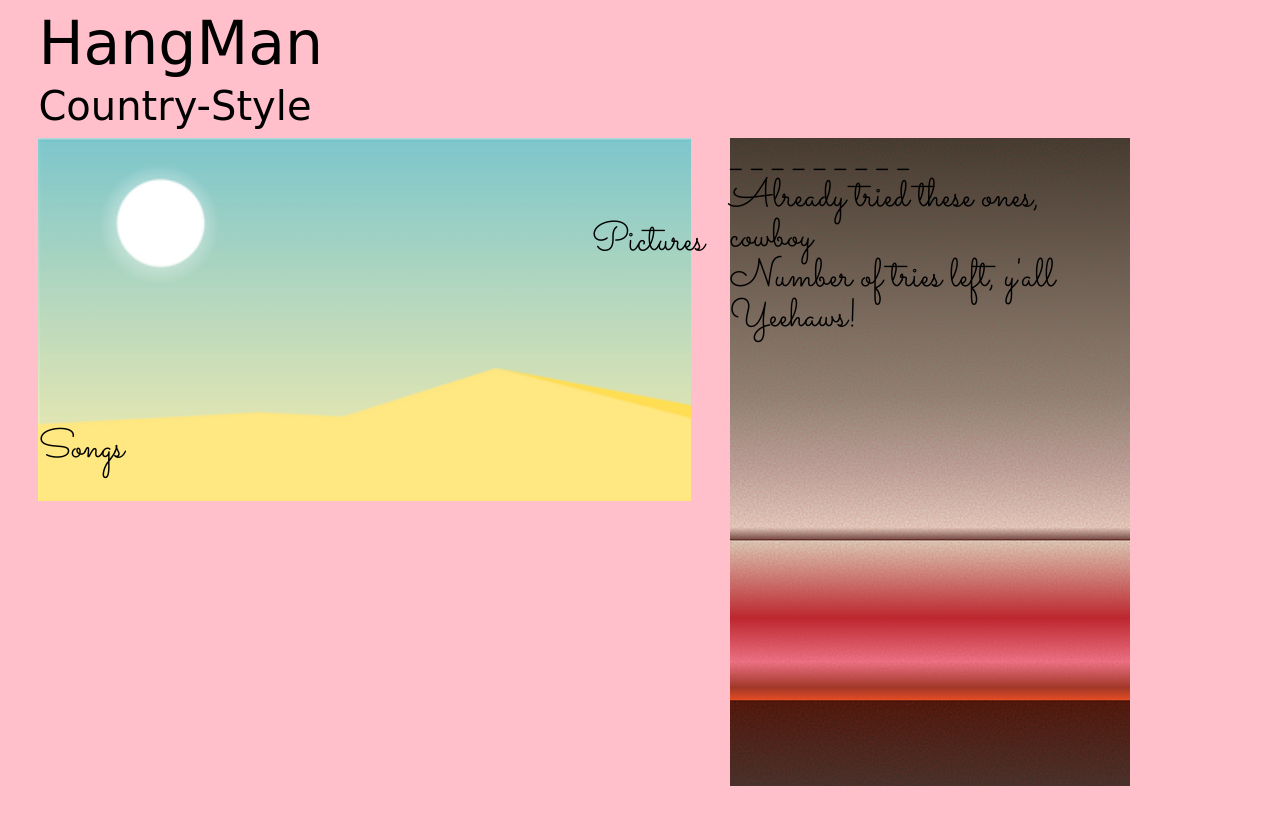
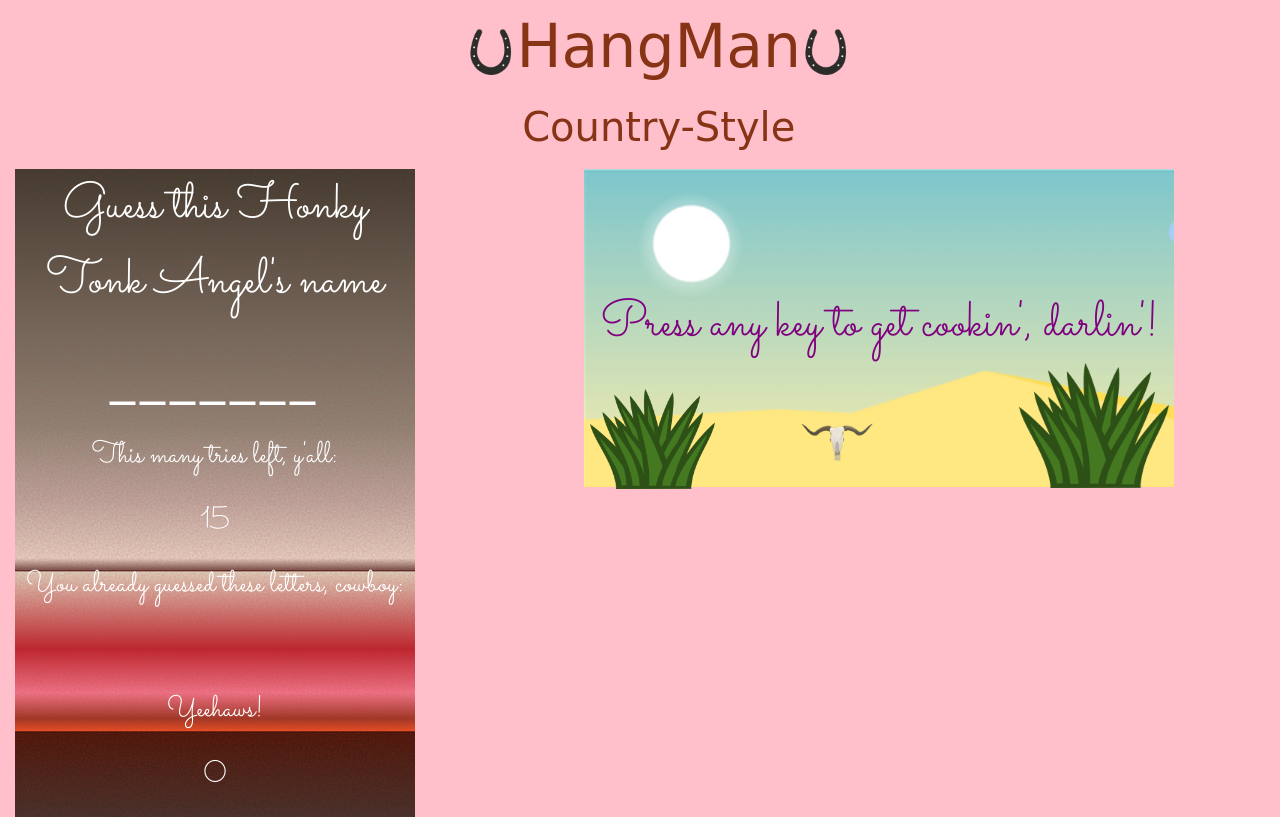
Before and after one commit to alrewi/Word-Guess-Game, a plain HTML site: page index.html in a window 1280 px wide. Drawn offline with nearby package versions, Linux system fonts and the light colour scheme; a script that the page names is missing; a web font is replaced by a local one.

Commit message:
removed songs and finished css.

```diff
--- a/assets/css/reset.css
+++ /dev/null
@@ -1,48 +0,0 @@
-/* http://meyerweb.com/eric/tools/css/reset/
-   v2.0 | 20110126
-   License: none (public domain)
-*/
-
-html, body, div, span, applet, object, iframe,
-h1, h2, h3, h4, h5, h6, p, blockquote, pre,
-a, abbr, acronym, address, big, cite, code,
-del, dfn, em, img, ins, kbd, q, s, samp,
-small, strike, strong, sub, sup, tt, var,
-b, u, i, center,
-dl, dt, dd, ol, ul, li,
-fieldset, form, label, legend,
-table, caption, tbody, tfoot, thead, tr, th, td,
-article, aside, canvas, details, embed,
-figure, figcaption, footer, header, hgroup,
-menu, nav, output, ruby, section, summary,
-time, mark, audio, video {
-	margin: 0;
-	padding: 0;
-	border: 0;
-	font-size: 100%;
-	font: inherit;
-	vertical-align: baseline;
-}
-/* HTML5 display-role reset for older browsers */
-article, aside, details, figcaption, figure,
-footer, header, hgroup, menu, nav, section {
-	display: block;
-}
-body {
-	line-height: 1;
-}
-ol, ul {
-	list-style: none;
-}
-blockquote, q {
-	quotes: none;
-}
-blockquote:before, blockquote:after,
-q:before, q:after {
-	content: '';
-	content: none;
-}
-table {
-	border-collapse: collapse;
-	border-spacing: 0;
-}
--- a/assets/css/style.css
+++ b/assets/css/style.css
@@ -6,42 +6,51 @@ body{
     height: 100%;
     width: 100%;
     background-color: pink;
+    position: relative;
+}
+
+
+header {
+    width: 100%;
+    text-align: center;
+}
+h1, h3 {
+    color: #873416;
+    font-family: 'Shrikhand', cursive;
 }
 h1 {
     font-size: 60px;
-    font-family: 'Shrikhand', cursive;
     padding: 1% 0 1% 3%;
 }
 h3 {
     font-size: 40px;
-    font-family: 'Shrikhand', cursive;
     padding: 0 0 1% 3%;
 }
-.playback-area {
-    height: 363px;
-    width: 653px;
-    float: left;
-    background-color: pink;
-    background-image: url("../images/dune_landscape_emprty.png");
-    background-size: cover;
-    font-family: 'Sacramento', cursive;
-    font-size: 40px;
-    position: relative;
-    margin: 0 3% 0 3%;
+
+
+
+
+.row {
+    display: flex;
+    flex-wrap: flex;
 }
-.artist-image {
-    height: 150px;
-    width: 100px;
-    float: right;
-    margin: 84px 0 84px 0;
+.column {
+    display: flex;
 }
-.song-info {
-    height: 20%;
+h2 {
+    font-size: 50px;
+}
+h4 {
+    font-size: 30px;
+}
+h2, h4 {
+    text-align: center;
+    line-height: 1.5;
     width: 100%;
-    float: left;
-    position: absolute;
-    bottom: 0;
 }
+
+
+
 .game-area {
     height: 648px;
     width: 400px;
@@ -50,8 +59,55 @@ h3 {
     background-image: url("../images/grd3.png");
     background-size: cover;
     font-family: 'Sacramento', cursive;
-    font-size: 40px;
+    font-weight: bold;
+    color: white;
+    display: flex;
+    flex-wrap: wrap;
+    position: absolute;
+}
+#currentWord {
+    letter-spacing: 5px;
+    font-size: 50px;
+}
+#guessedLetters {
+    font-size: 20px;
+}
+#currentWord, #guessedLetters {
+    font-family: 'Shrikhand', cursive;
 }
 
-/*
- */
+
+
+.desert {
+    height: 318px;
+    width: 590px;
+    float: left;
+    background-color: pink;
+    background-image: url("../images/dune_landscape_emprty.png");
+    background-size: cover;
+    position: absolute;
+    right:80px;
+    margin: 0 3% 0 3%;
+    font-family: 'Sacramento', cursive;
+    color: purple;
+    font-size: 40px;
+    text-align: center;
+}
+.cactus1 {
+    position: absolute;
+    top: 69%;
+    left: 1%;
+}
+.cactus2 {
+    position: absolute;
+    top: 61%;
+    right: 1%;
+}
+.skull {
+    position: absolute;
+    bottom: 6%;
+    right: 51%;
+}
+#pressKeyToStart, #youWin, #youLose {
+    padding-top: 118px;
+}
--- a/assets/javascript/hangman.js
+++ b/assets/javascript/hangman.js
@@ -1,53 +1,49 @@
-// var audio = new Audio('audio_file.mp3');
-// audio.play();
 
-// underscores populate, # depends on random artist chosen
-// user guesses a letter--
-//     if not a letter, error Message
-//     if capitilized, make lower case
-//     if correct letter appears in place of underscore
-//     if incorrect letter appears in graveyard
-//     if already guessed that letter nothing happens or error
-// number of tries decreases by 1 each (valid) letter guessed
-// if word guessed correctly in fewer than 10 tries, user wins
-//     number of wins increases by 1
-//     image of artist appears
-//     song plays
-//     new game begins
-
+//Create an array to store our word options
 var artists =
     [
-        "kacey musgraves",
-        "margo price",
-        "nikki lane"
+        "dolly",
+        "loretta",
+        "emmylou",
+        "tammy",
+        "patsy",
+        "kitty",
+        "wynonna",
+        "tanya",
+        "june",
+        "lynn"
     ];
-
-const maxTries = 10;
-
+//Create a variable to store the index of the word from the artists' array
+var currentWordIndex;
+//Create an array to store the letters of the word being guessed
+var currentWord = [];
+//Create an array to store the letters that have been guessed already
 var guessedLetters = [];
-var currentWordIndex;
-var guessingWord = [];
+//Create a variable to store the maximum number of wrong guesses allowed
+const maxGuesses = 15;
+//Create a variable to store the number remaining guesses
 var remainingGuesses = 0;
+//Create a variable to store the number of wins
+var wins = 0;
+//Create a variable
 var gameStarted = false;
 var hasFinished = false;
-var wins = 0;
+//Run resetGame and updateDisplay functions to start
+resetGame();
+updateDisplay();
 
 function resetGame() {
-    remainingGuesses = maxTries;
     gameStarted = false;
 
     currentWordIndex = Math.floor(Math.random() * (artists.length));
 
-    guessesLetters = [];
-    guessingWord = [];
+    remainingGuesses = maxGuesses;
+    guessedLetters = [];
+    currentWord = [];
 
     for (var i = 0; i < artists[currentWordIndex].length; i++) {
-        guessingWord.push("_");
+        currentWord.push("_");
     }
-
-    document.getElementById("pressKeyTryAgain").style.cssText = "display: none";
-    document.getElementById("gameover-image").style.cssText = "display: none";
-    document.getElementById("youwin-image").style.cssText = "display: none";
 
     updateDisplay();
 }
@@ -55,18 +51,18 @@ function resetGame() {
 function updateDisplay() {
     document.getElementById("totalWins").innerText = wins;
     document.getElementById("currentWord").innerText = "";
-    for (var i = 0; i < guessingWord.length; i++) {
-        document.getElementById("currentWord").innerText += guessingWord[i];
+    for (var i = 0; i < currentWord.length; i++) {
+        document.getElementById("currentWord").innerText += currentWord[i];
     }
     document.getElementById("remainingGuesses").innerText = remainingGuesses;
     document.getElementById("guessedLetters").innerText = guessedLetters;
+    document.getElementById("youWin").style.display = 'none';
+    document.getElementById("youLose").style.display = 'none';
+    document.getElementById("pressKeyToStart").style.display = '';
     if(remainingGuesses <= 0) {
-        document.getElementById("gameover-image").style.cssText = "display: block";
-        document.getElementById("pressKeyTryAgain").style.cssText = "display: block";
-        hasFininshed = true;
+        document.getElementById("youLose").style.display = '';
+        hasFinished = true;
     }
-
-
 }
 
 document.onkeydown = function(event) {
@@ -76,12 +72,13 @@ document.onkeydown = function(event) {
     } else {
         if (event.keyCode >= 65 && event.keyCode <= 90) {
             makeGuess(event.key.toLowerCase());
+            document.getElementById("pressKeyToStart").style.display = "none";
         }
     }
 }
 
 function makeGuess(letter) {
-    if (remainigGuesses > 0) {
+    if (remainingGuesses > 0) {
         if (!gameStarted) {
             gameStarted = true;
         }
@@ -107,16 +104,15 @@ function evaluateGuess(letter) {
         remainingGuesses--;
     } else {
         for(var i = 0; i < positions.length; i++) {
-            guessingWord[positions[i]] = letter;
+            currentWord[positions[i]] = letter;
         }
     }
 };
 
 function checkWin() {
-    if(guessingWord.indexOf("_") === -1) {
-        document.getElementById("youwin-image").style.cssText = "display: block";
-        document.getElementById("pressKeyTryAgain").style.cssText= "display: block";
+    if(currentWord.indexOf("_") === -1) {
         wins++;
         hasFinished = true;
+        document.getElementById("youWin").style.display = "";
     }
 };
--- a/index.html
+++ b/index.html
@@ -1,31 +1,3 @@
-<!--
-
-Girly Country and Western Word Guess Game
-
-Game Display:
--Title
-    CODE: html and css (bootstrap?)
-
--Playback area
-    CODE: html/css and js
-    -Song title/Artist
-    -Picture
-    -Song plays upon opening the page, artist's picture and song info displays
-    -Song by the artist guessed plays during the next game, with picture and song info displayed
-
--Game Area
-    CODE: html/css and js
-    -Blank spaces for the word
-        -Originally blank, fill in as correct guesses are made
-        -Number of spaces changes depending on the word
-    -Guessed letters
-        -Graveyard of incorrect guesses
-    -Guesses remaining
-        -Counter goes down with each guess
-    -Wins/Losses
-        -Counter keeps track of number of wins or losses
-
--->
 
 <!DOCTYPE html>
 <html lang="en">
@@ -34,37 +6,56 @@ Game Display:
     <meta name="viewport" content="width=device-width, initial-scale=1.0">
     <meta http-equiv="X-UA-Compatible" content="ie=edge">
     <title>HangMan</title>
-    <link type="text/javascript" href="assets/javascript/hangman.js">
-    <link rel="stylesheet" href="assets/css/reset.css">
+    <link rel="stylesheet" href="https://maxcdn.bootstrapcdn.com/bootstrap/4.0.0-alpha.6/css/bootstrap.min.css" integrity="sha384-rwoIResjU2yc3z8GV/NPeZWAv56rSmLldC3R/AZzGRnGxQQKnKkoFVhFQhNUwEyJ"
+        crossorigin="anonymous">
+    <link href="https://fonts.googleapis.com/css?family=Sacramento|Shrikhand" rel="stylesheet">
     <link rel="stylesheet" href="assets/css/style.css">
-    <link href="https://fonts.googleapis.com/css?family=Sacramento|Shrikhand" rel="stylesheet">
 </head>
 <body>
     <div class="container">
-        <h1>HangMan</h1>
-        <h3>Country-Style</h3>
-        <div class="playback-area">
-            <div class="artist-image">
-                Pictures
+        <header>
+
+            <h1><img src="assets/images/Horse_Shoe.png" height=69px width=50px>HangMan<img src="assets/images/Horse_Shoe.png" height=69px width=50px></h1>
+
+            <h3>Country-Style</h3>
+        </header>
+        <div class="row">
+            <div class="column col-lg-4">
+                <div class="game-area">
+                    <h2 id="gameName">Guess this Honky Tonk Angel's name</h4>
+                    <br><br>
+                    <h4 id="currentWord"></h4>
+                    <br><br>
+                    <h4 id ="remainingGuessText">This many tries left, y'all:</h4>
+                    <br>
+                    <h4 id="remainingGuesses"></h4>
+                    <br><br>
+                    <h4 id="guessedLettersText">You already guessed these letters, cowboy:</h4>
+                    <br>
+                    <h4 id="guessedLetters"></h4>
+                    <br><br>
+                    <h4 id="winsText">Yeehaws!</h4>
+                    <br>
+                    <h4 id="totalWins"></h4>
+                </div>
             </div>
-            <div class="song-info">
-                Songs
-            </div>
-        </div>
-        <div class="game-area">
-            <div class="currentWord">
-                _ _ _ _ _ _ _ _ _
-            </div>
-            <div class="graveyard">
-                Already tried these ones, cowboy
-            </div>
-            <div class="guessesRemaining">
-                Number of tries left, y'all
-            </div>
-            <div class="wins">
-                Yeehaws!
+            <div class="column col-lg-8">
+                <div class="desert">
+                    <h2 id="pressKeyToStart">Press any key to get cookin', darlin'!</h2>
+                    <h2 id="youWin">That gal is a legend! Nice work, hass.</h2>
+                    <h2 id="youLose">What in tarnation?! Try again, honey.</h2>
+                    <img class="cactus1" src="assets/images/Cactus.png" height=100px width=125px>
+                    <img class="skull" src="assets/images/longhorn-skull.png" height=50px width=75px>
+                    <img class="cactus2" src="assets/images/Cactus.png" height=125px width=150px>
+                </div>
             </div>
         </div>
     </div>
+
+    <script src="https://ajax.googleapis.com/ajax/libs/jquery/3.1.1/jquery.min.js"></script>
+    <script src="https://cdnjs.cloudflare.com/ajax/libs/tether/1.4.0/js/tether.min.js"></script>
+    <script src="https://maxcdn.bootstrapcdn.com/bootstrap/4.0.0-alpha.6/js/bootstrap.min.js" integrity="sha384-vBWWzlZJ8ea9aCX4pEW3rVHjgjt7zpkNpZk+02D9phzyeVkE+jo0ieGizqPLForn"
+        crossorigin="anonymous"></script>
+    <script type="text/javascript" src="assets/javascript/hangman.js"></script>
 </body>
 </html>
```
Also changed, not shown: 1 other file.
